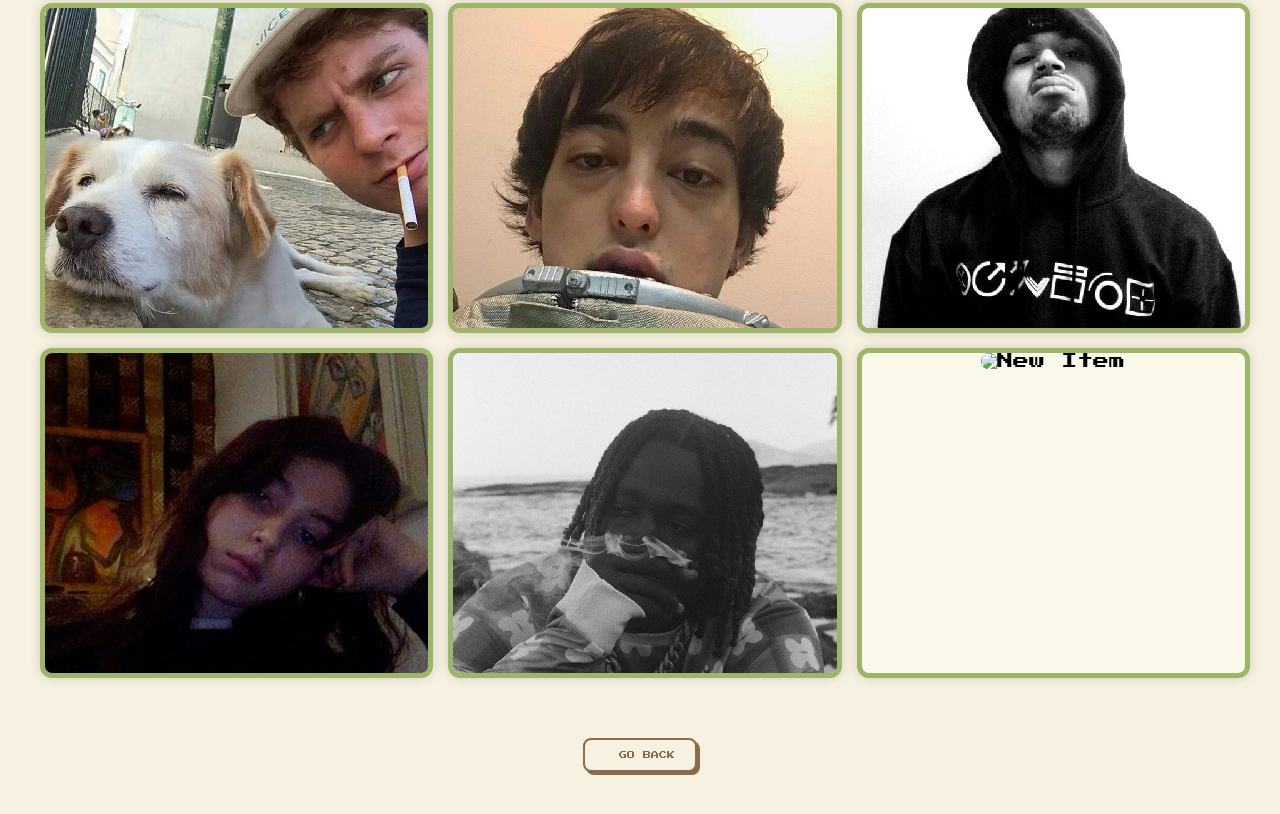
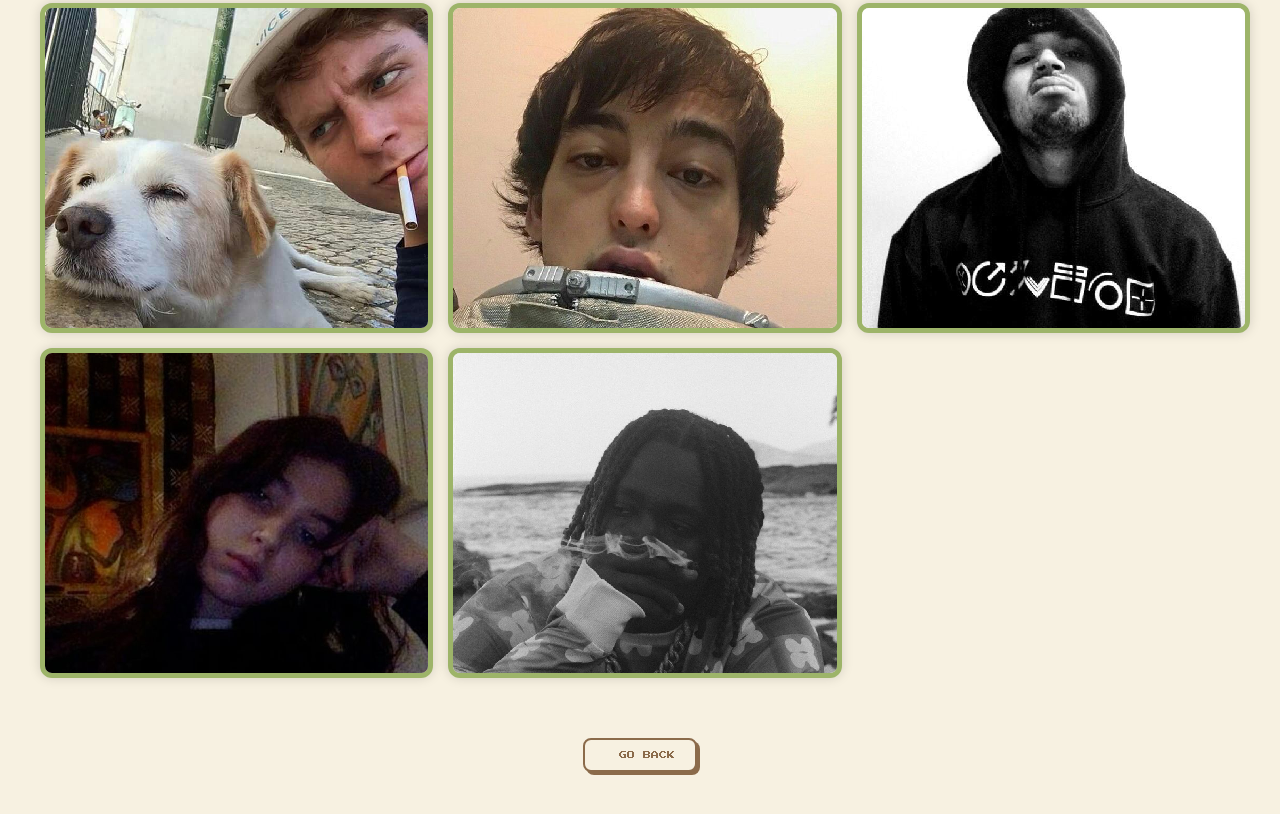
Before and after one commit to Minatozakiiiii/myportfolio, a plain HTML site: page Collection_Album.html in a window 1280 px wide. Shown: the part 4974-5788 px from the top of the page. Drawn offline with Linux system fonts and the light colour scheme.

Commit message:
Remove card for Ian Quiruz from Collection_Album.html

```diff
--- a/Collection_Album.html
+++ b/Collection_Album.html
@@ -494,13 +494,7 @@
                <div class="back"><p>Don Toliver makes melodic trap and hip-hop music with catchy flows and smooth vocals.</p></div>
             </div>
         </div>
-		<div class="card" onclick="flipCard(this)">
-            <div class="card-inner">
-                <div class="front"><img src="collection/.jpg" alt="New Item"></div>
-               <div class="back"><p>My favorite OPM artist is Ian Quiruz because of his songs.</p></div>
-            </div>
-        </div>
-    </div>
+	</div>
 
     <div class="button-row">
         <a href="collection.html"><span class="arrow-left">▶</span> GO BACK</a>
```
